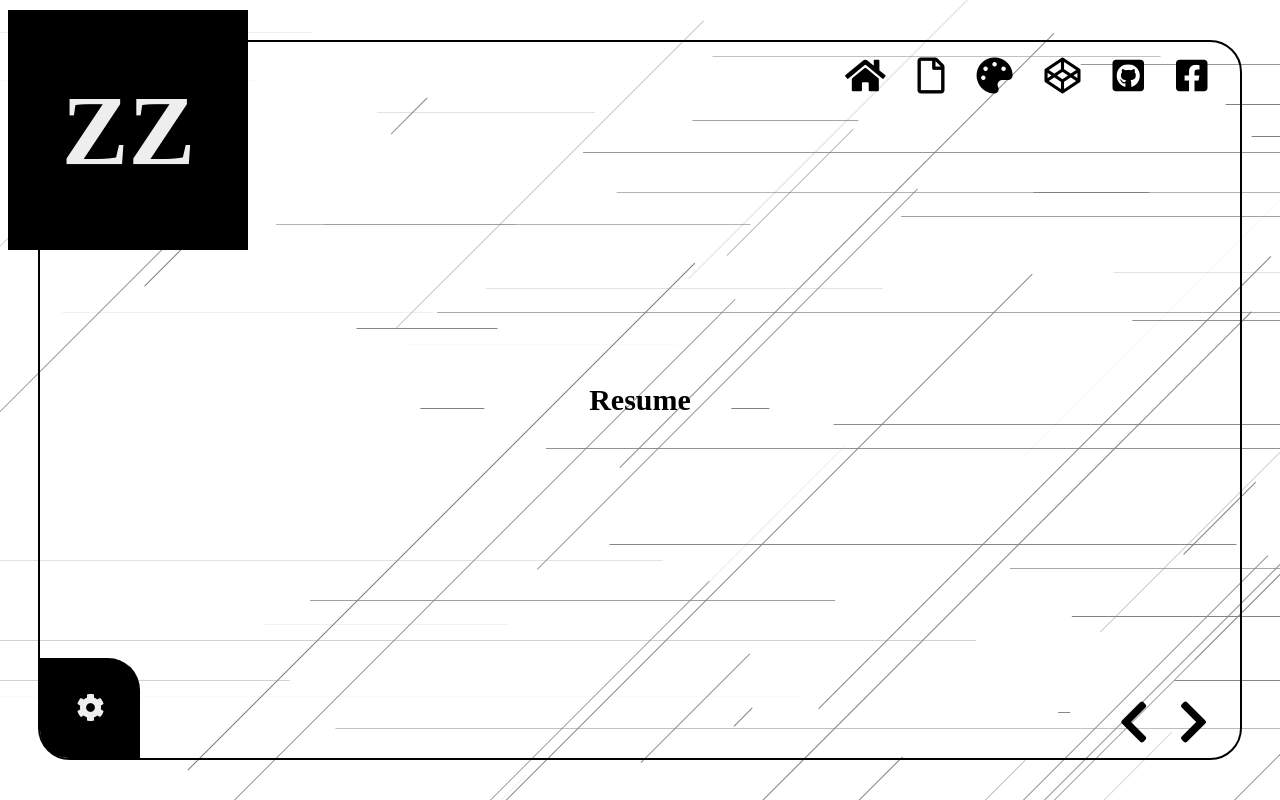
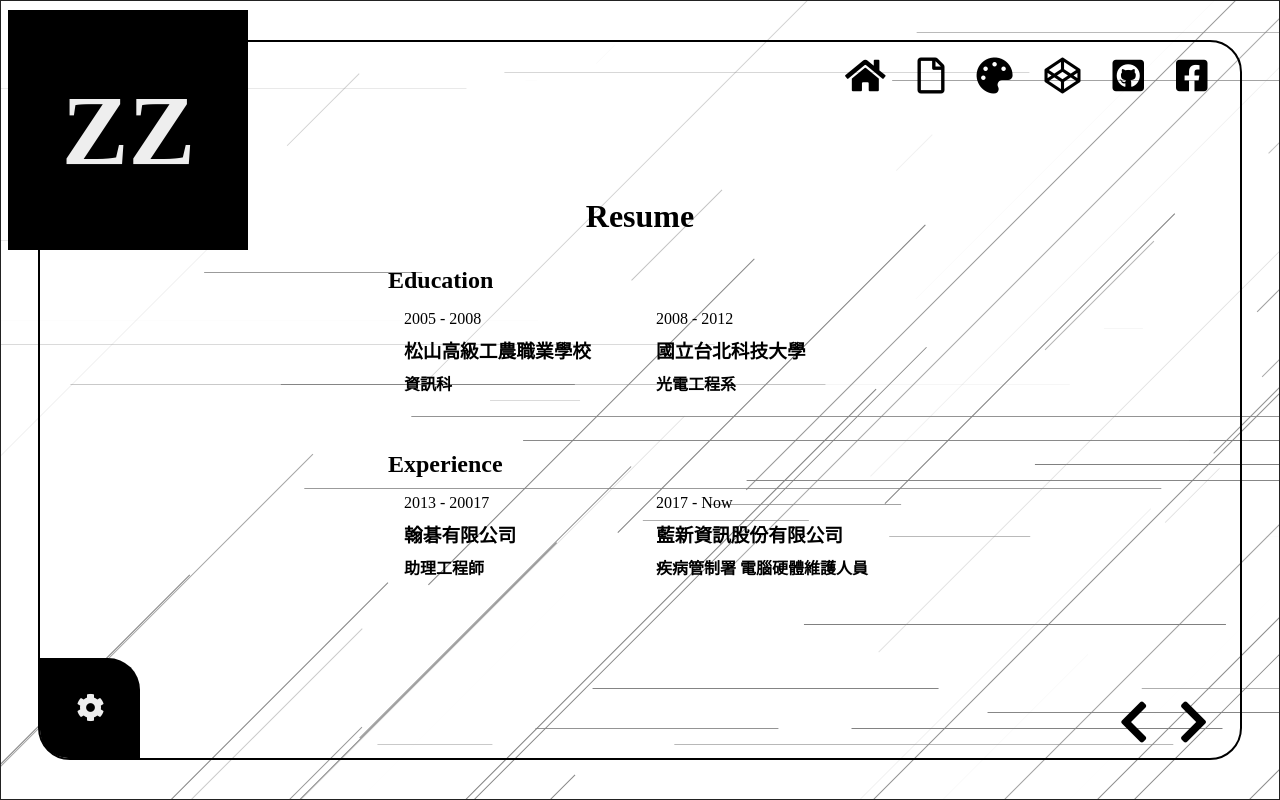
Before and after one commit to ZhaoHouLin/Z-Web-Design, a Vue app: page /#/resume in a window 1280 px wide. Built offline with nearby package versions, Linux system fonts and the light colour scheme.

Commit message:
製作履歷頁面

```diff
--- a/src/components/Background.vue
+++ b/src/components/Background.vue
@@ -20,7 +20,6 @@
 
 .lines
   opacity 0.5
-  z-index 1
   size(100vw, 100vh)
   posCenter()
 
--- a/src/views/Resume.vue
+++ b/src/views/Resume.vue
@@ -1,12 +1,39 @@
 <template lang="pug">
 .resume
-  h1(:style='fontColor') Resume
+  h1(:style='fontColor') resume
+  .education
+    h2 education
+    .info
+      .senior
+        .period 2005 - 2008
+        h3 松山高級工農職業學校
+        h4 資訊科
+      .university
+        .period 2008 - 2012
+        h3 國立台北科技大學
+        h4 光電工程系
+  .experience
+    h2 experience
+    .info
+      .company1
+        .period 2013 - 20017
+        h3 翰碁有限公司
+        h4 助理工程師
+      .company2
+        .period 2017 - Now
+        h3 藍新資訊股份有限公司
+        h4 疾病管制署 電腦硬體維護人員
 </template>
 
 
 <script>
 import {mapGetters} from 'vuex'
 export default {
+  data() {
+    return {
+
+    }
+  },
   computed: {
     ...mapGetters(['fontColor'])
   }
@@ -17,10 +44,23 @@
 @import '../assets/cssSetting.styl'
 
 .resume
+  border 1px solid #222
   size(100%,100vh)
   background-color transparent
   position absolute
   flexCenter()
-  h1
-    font-size 30px
+  flex-direction column
+  text-transform capitalize
+  .education,.experience
+    margin-top 32px
+    // flexCenter()
+    // flex-direction column
+    .info
+      flexCenter()
+      .senior,.university,.company1,.company2
+        size(220px,auto)
+        margin 16px
+        h3,h4
+          margin 8px 0
+
 </style>
```
